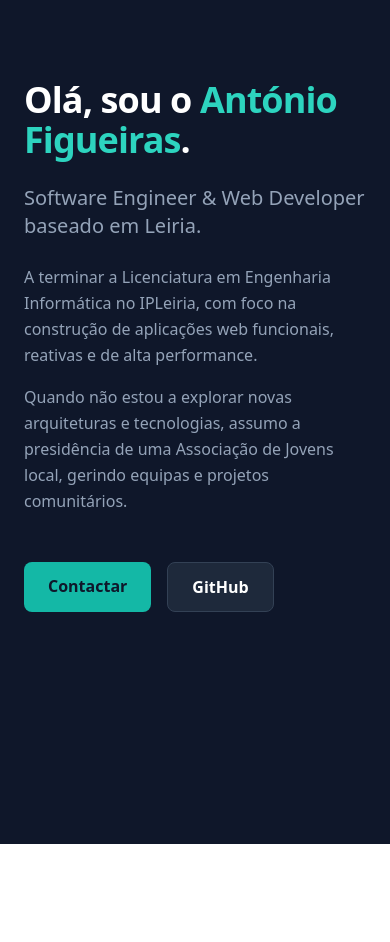
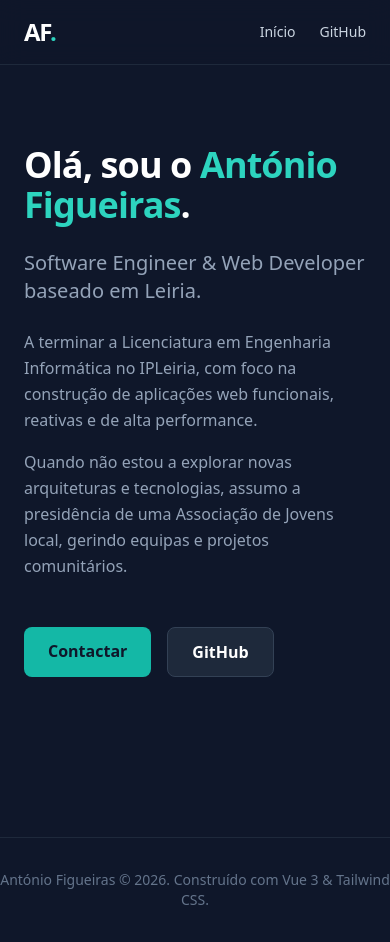
Before and after one commit to antoniorfigueiras/antonio-portfolio, a Vue app: page / in a window 390 px wide. Before the commit the page ends 844 px from the top, so only its background shows below. Built offline with nearby package versions, Linux system fonts and the light colour scheme.

Commit message:
feat: add responsive navbar and footer components

```diff
--- a/src/App.vue
+++ b/src/App.vue
@@ -1,9 +1,17 @@
 <template>
-  <div class="min-h-screen bg-slate-900 text-slate-100 font-sans antialiased">
-    <RouterView />
+  <div class="min-h-screen flex flex-col bg-slate-900 text-slate-100 font-sans antialiased">
+    <Navbar />
+
+    <main class="flex-grow">
+      <RouterView />
+    </main>
+
+    <Footer />
   </div>
 </template>
 
 <script setup>
 import { RouterView } from 'vue-router'
+import Navbar from './components/Navbar.vue'
+import Footer from './components/Footer.vue'
 </script>
--- /dev/null
+++ b/src/components/Footer.vue
@@ -0,0 +1,5 @@
+<template>
+  <footer class="border-t border-slate-800 mt-20 py-8 text-center text-sm text-slate-500">
+    <p>António Figueiras &copy; 2026. Construído com Vue 3 & Tailwind CSS.</p>
+  </footer>
+</template>
--- /dev/null
+++ b/src/components/Navbar.vue
@@ -0,0 +1,27 @@
+<template>
+  <header class="bg-slate-900/80 backdrop-blur-md sticky top-0 z-50 border-b border-slate-800">
+    <div class="max-w-4xl mx-auto px-6 py-4 flex justify-between items-center">
+      <RouterLink
+        to="/"
+        class="text-2xl font-black tracking-tighter text-white hover:text-teal-400 transition-colors"
+      >
+        AF<span class="text-teal-400">.</span>
+      </RouterLink>
+
+      <nav class="flex gap-6 text-sm font-medium text-slate-300 items-center">
+        <RouterLink to="/" class="hover:text-white transition-colors">Início</RouterLink>
+        <a
+          href="https://github.com/antoniorfigueiras"
+          target="_blank"
+          class="hover:text-teal-400 transition-colors"
+        >
+          GitHub
+        </a>
+      </nav>
+    </div>
+  </header>
+</template>
+
+<script setup>
+import { RouterLink } from 'vue-router'
+</script>
--- a/src/views/Homeview.vue
+++ b/src/views/Homeview.vue
@@ -20,13 +20,13 @@
 
       <div class="pt-6 flex gap-4">
         <a
-          href="mailto:teu_email@gmail.com"
+          href="mailto:antoniorfigueiras@gmail.com"
           class="bg-teal-500 hover:bg-teal-600 text-slate-900 font-bold px-6 py-3 rounded-lg transition-colors"
         >
           Contactar
         </a>
         <a
-          href="https://github.com/antoniofigueiras"
+          href="https://github.com/antoniorfigueiras"
           target="_blank"
           class="bg-slate-800 hover:bg-slate-700 text-white font-bold px-6 py-3 rounded-lg border border-slate-700 transition-colors"
         >
```
